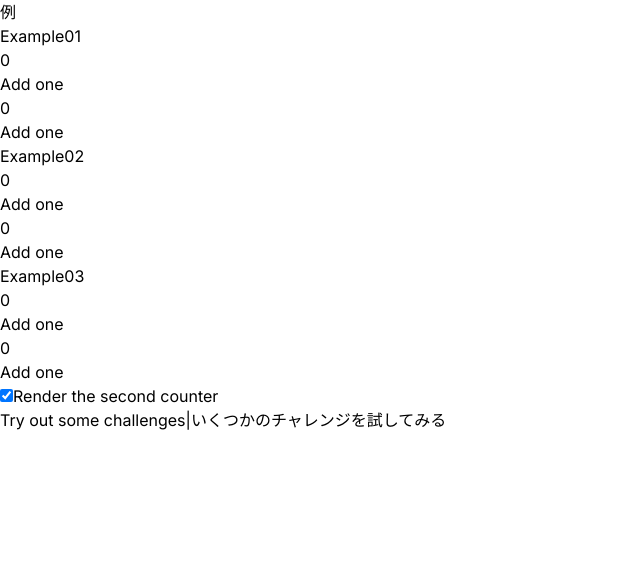
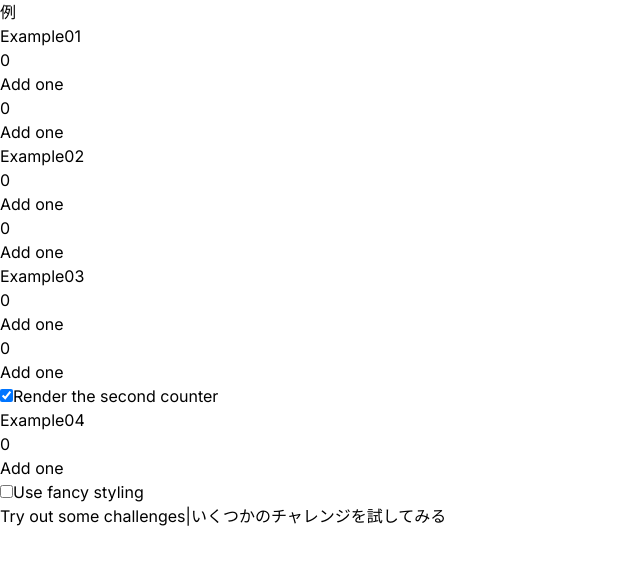
Before and after one commit to ai-biz20-sasaki/learn-react, a Next.js app: page /managing-state/preserving-and-resetting-state in a window 1280 px wide. Shown: the top 564 px of the page, without its empty margins (0-640 px from the left). Built offline with nearby package versions, Linux system fonts and the light colour scheme.

Commit message:
Add managing-state/preserving-and-resetting-state/example04

```diff
--- /dev/null
+++ b/src/app/managing-state/preserving-and-resetting-state/example04.tsx
@@ -0,0 +1,51 @@
+"use client"
+import { useState } from 'react';
+
+export default function App() {
+  const [isFancy, setIsFancy] = useState(false);
+  return (
+    <div>
+      {isFancy ? (
+        <Counter isFancy={true} />
+      ) : (
+        <Counter isFancy={false} />
+      )}
+      <label>
+        <input
+          type="checkbox"
+          checked={isFancy}
+          onChange={e => {
+            setIsFancy(e.target.checked)
+          }}
+        />
+        Use fancy styling
+      </label>
+    </div>
+  );
+}
+
+function Counter({ isFancy }) {
+  const [score, setScore] = useState(0);
+  const [hover, setHover] = useState(false);
+
+  let className = 'counter';
+  if (hover) {
+    className += ' hover';
+  }
+  if (isFancy) {
+    className += ' fancy';
+  }
+
+  return (
+    <div
+      className={className}
+      onPointerEnter={() => setHover(true)}
+      onPointerLeave={() => setHover(false)}
+    >
+      <h1>{score}</h1>
+      <button onClick={() => setScore(score + 1)}>
+        Add one
+      </button>
+    </div>
+  );
+}
--- a/src/app/managing-state/preserving-and-resetting-state/page.tsx
+++ b/src/app/managing-state/preserving-and-resetting-state/page.tsx
@@ -4,6 +4,7 @@
 import Example01 from './example01'
 import Example02 from './example02'
 import Example03 from './example03'
+import Example04 from './example04'
 //import Challenge01 from './challenge01'
 //import Challenge02 from './challenge02'
 //import Challenge03 from './challenge03'
@@ -27,6 +28,8 @@
       <Example02 />
       <h3>Example03</h3>
       <Example03 />
+      <h3>Example04</h3>
+      <Example04 />
       <h2>
         <a
           className=""
```
